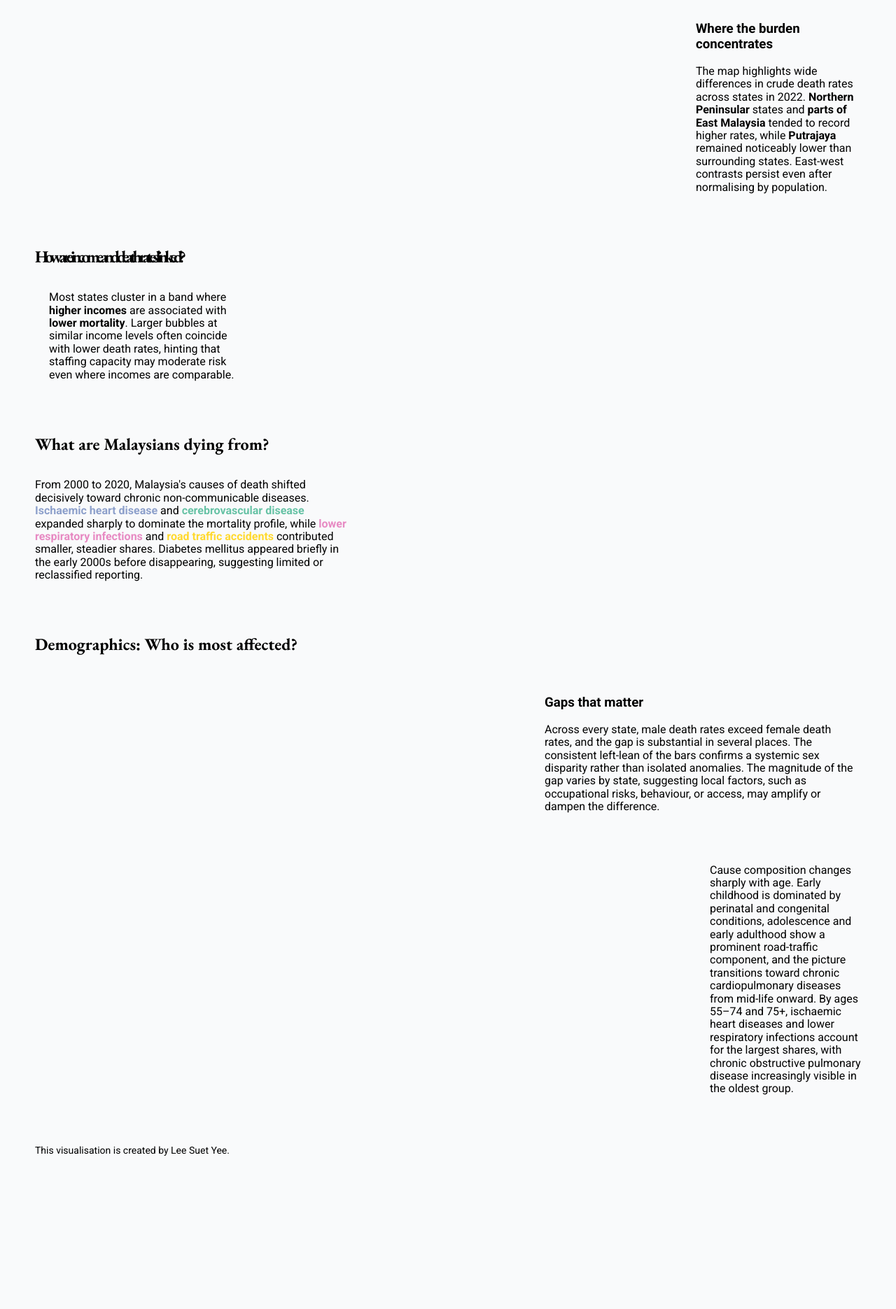
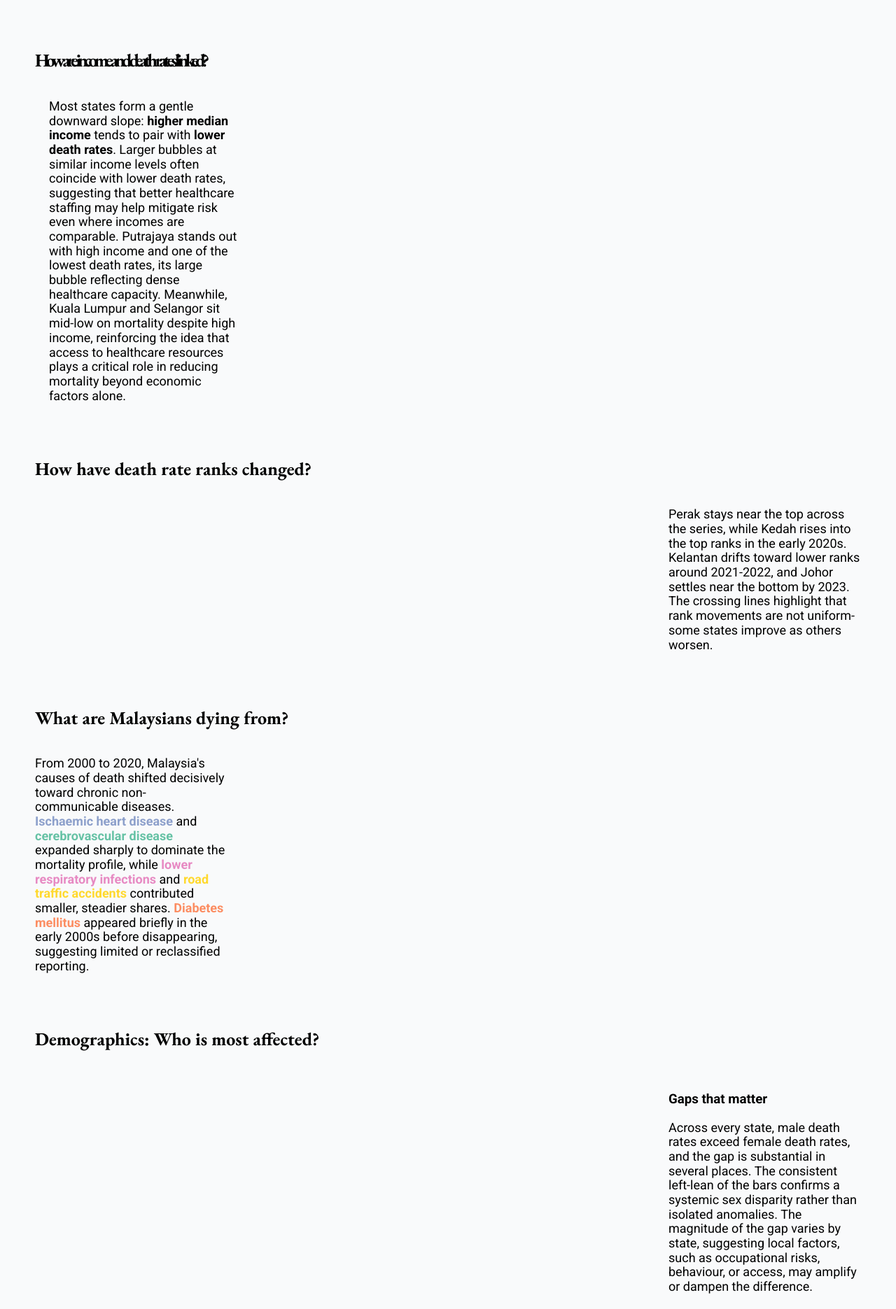
Before and after one commit to suetyeehebe/FIT3179_DataVisualisation2, a plain HTML site: page index.html in a window 1280 px wide. Shown: the part 420-2291 px from the top of the page at 70% size. Before the commit the page ends 2176 px from the top, so only its background shows below. Drawn offline with nearby package versions, Linux system fonts and the light colour scheme; a script that the page names is missing.

Commit message:
updated html and css

```diff
--- a/css/style.css
+++ b/css/style.css
@@ -8,14 +8,17 @@ body {
 
 h1{
     font-family: 'EB Garamond';
+    font-size: 36px;
 }
 
 h2{
     font-family: 'EB Garamond';
+    font-size: 26px;
 }
 
 p{
     font-family: 'Roboto';
+    font-size: 18px;
 }
 
 .bold{
--- a/index.html
+++ b/index.html
@@ -63,26 +63,14 @@
                 </div>
             </div>
         </div>
+
+        <div class="pure-u-1-1">
+            <div id="visMap" class="vis-container"></div>
+        </div>
+
       </div>
     </div>
     <!-- end pure grid group -->
-
-    <div class = "pure-g">
-        <div class="pure-u-4-5">
-            <div id="visMap" class="vis-container"></div>
-        </div>
-        <div class="pure-u-1-5">
-            <aside class="callout">
-                <h3>Where the burden concentrates</h3>
-                <p>
-                    The map highlights wide differences in crude death rates across states in 2022.
-                    <span class="bold">Northern Peninsular</span> states and <span class="bold">parts of East Malaysia</span>
-                    tended to record higher rates, while <span class="bold">Putrajaya</span> remained noticeably lower than surrounding states.
-                    East-west contrasts persist even after normalising by population.
-                </p>
-            </aside>
-        </div>
-    </div>
 
     <!-- pure grid group -->
     <div class="pure-g">
@@ -95,10 +83,32 @@
 
         <div class="pure-u-1-4">
             <p class="pad-left side-caption">
-                Most states cluster in a band where <span class="bold">higher incomes</span>
-                are associated with <span class="bold">lower mortality</span>.
-                Larger bubbles at similar income levels often coincide with lower death rates, hinting that staffing capacity may
-                moderate risk even where incomes are comparable.
+                Most states form a gentle downward slope: <span class="bold">higher median income</span> tends to pair with <span class="bold">lower death rates</span>.
+                Larger bubbles at similar income levels often coincide with lower death rates, suggesting that better healthcare staffing may help mitigate risk even where incomes are comparable.
+                Putrajaya stands out with high income and one of the lowest death rates, its large bubble reflecting dense healthcare capacity.
+                Meanwhile, Kuala Lumpur and Selangor sit mid-low on mortality despite high income, reinforcing the idea that access to healthcare resources plays a critical role in reducing mortality beyond economic factors alone.
+
+            </p>
+        </div>
+
+    </div>
+    <!-- end pure grid group -->
+
+    <!-- pure grid group -->
+    <div class="pure-g">
+        <div class="pure-u-1-1">
+            <h2>How have death rate ranks changed?</h2>
+        </div>
+
+        <div class="pure-u-3-4">
+            <div id="visBump" class="vis-container"></div>
+        </div>
+
+        <div class="pure-u-1-4">
+            <p class=" pad-left side-caption">
+                Perak stays near the top across the series, while Kedah rises into the top ranks in the early 2020s.
+                Kelantan drifts toward lower ranks around 2021-2022, and Johor settles near the bottom by 2023.
+                The crossing lines highlight that rank movements are not uniform-some states improve as others worsen.
             </p>
         </div>
 
@@ -111,16 +121,16 @@
             <h2>What are Malaysians dying from?</h2>
         </div>
 
-        <div class="pure-u-2-5">
+        <div class="pure-u-1-4">
             <p class="pad-right">
                 From 2000 to 2020, Malaysia's causes of death shifted decisively toward chronic non-communicable diseases.
                 <span class="bold heart_text">Ischaemic heart disease</span> and <span class="bold cereb_text">cerebrovascular disease</span> expanded sharply to dominate the mortality
-                profile, while <span class="bold resp_text">lower respiratory infections</span> and <span class="bold accident_text">road traffic accidents</span> contributed smaller, steadier shares. Diabetes
-                mellitus appeared briefly in the early 2000s before disappearing, suggesting limited or reclassified reporting.
+                profile, while <span class="bold resp_text">lower respiratory infections</span> and <span class="bold accident_text">road traffic accidents</span> contributed smaller, steadier shares.
+                <span class="bold diabetes_text">Diabetes mellitus</span> appeared briefly in the early 2000s before disappearing, suggesting limited or reclassified reporting.
             </p>
         </div>
 
-        <div class="pure-u-3-5">
+        <div class="pure-u-3-4">
             <div id="visCausesOverTime" class="vis-container"></div>
         </div>
     </div>
@@ -132,11 +142,11 @@
             <h2>Demographics: Who is most affected?</h2>
         </div>
 
-        <div class="pure-u-3-5">
+        <div class="pure-u-3-4">
             <div id="visDiverging" class="vis-container"></div>
         </div>
 
-        <div id = "l-align" class="pure-u-2-5">
+        <div id = "l-align" class="pure-u-1-4">
             <h3 class="pad-left">Gaps that matter</h3>
             <p class="pad-left">
                 Across every state, male death rates exceed female death rates, and the gap is substantial in several places.
@@ -149,14 +159,14 @@
     </div>
 
     <div class="pure-g demographics">
-        <div class="pure-u-4-5">
+        <div class="pure-u-3-4">
             <div id="visAgeCause" class="vis-container"></div>
         </div>
-        <div class="pure-u-1-5">
+        <div class="pure-u-1-4">
             <p class="pad-left">
                 Cause composition changes sharply with age. Early childhood is dominated by perinatal and congenital conditions,
                 adolescence and early adulthood show a prominent road-traffic component, and the picture transitions toward chronic
-                cardiopulmonary diseases from mid-life onward. By ages 55–74 and 75+, ischaemic heart diseases and lower respiratory infections account for the largest shares, with chronic obstructive pulmonary disease increasingly visible in the oldest group.
+                cardiopulmonary diseases from mid-life onward. By ages 55-74 and 75+, ischaemic heart diseases and lower respiratory infections account for the largest shares, with chronic obstructive pulmonary disease increasingly visible in the oldest group.
             </p>
         </div>
     </div>
@@ -166,7 +176,6 @@
       <div class="pure-u-1-1 small-font">
         <p>
             This visualisation is created by Lee Suet Yee.
-
         </p>
       </div>
     </div>
@@ -180,6 +189,7 @@
     var specBubble = "./death_rate_bubble_chart.vg.json";
     var specDiverging = "./death_rate_by_sex_bar_chart.vg.json";
     var specCausesOverTime = "./leading_causes_stacked_area_chart.vg.json";
+    var specBump = "./death_rate_ranks_bump_chart.vg.json";
 
     vegaEmbed('#visMap', specMap, { "actions": false }).then(function (result) {
       // Access the Vega view instance (https://vega.github.io/vega/docs/api/view/) as result.view
@@ -187,6 +197,13 @@
 
     vegaEmbed('#visAgeCause', specAgeCause, { "actions": false }).then(function (result) {
       // Access the Vega view instance (https://vega.github.io/vega/docs/api/view/) as result.view
+        viewAgeCause = result.view;
+
+      // On first load, sync to the diverging chart's current YearSel if it's already available
+      if (viewDiverging) {
+        const currentYear = viewDiverging.signal('Year');
+        viewAgeCause.signal('Year', currentYear).run();
+      }
     }).catch(console.error);
 
     vegaEmbed('#visBubble', specBubble, { "actions": false }).then(function (result) {
@@ -195,9 +212,21 @@
 
     vegaEmbed('#visDiverging', specDiverging, { "actions": false }).then(function (result) {
       // Access the Vega view instance (https://vega.github.io/vega/docs/api/view/) as result.view
+        viewDiverging = result.view;
+
+      // Whenever the slider changes in the diverging chart, push the value to the stacked bar
+        viewDiverging.addSignalListener('Year', function (name, value) {
+            if (viewAgeCause) {
+            viewAgeCause.signal('Year', value).run();
+            }
+        });
     }).catch(console.error);
 
     vegaEmbed('#visCausesOverTime', specCausesOverTime, { "actions": false }).then(function (result) {
+      // Access the Vega view instance (https://vega.github.io/vega/docs/api/view/) as result.view
+    }).catch(console.error);
+
+    vegaEmbed('#visBump', specBump, { "actions": false }).then(function (result) {
       // Access the Vega view instance (https://vega.github.io/vega/docs/api/view/) as result.view
     }).catch(console.error);
   </script>
```
